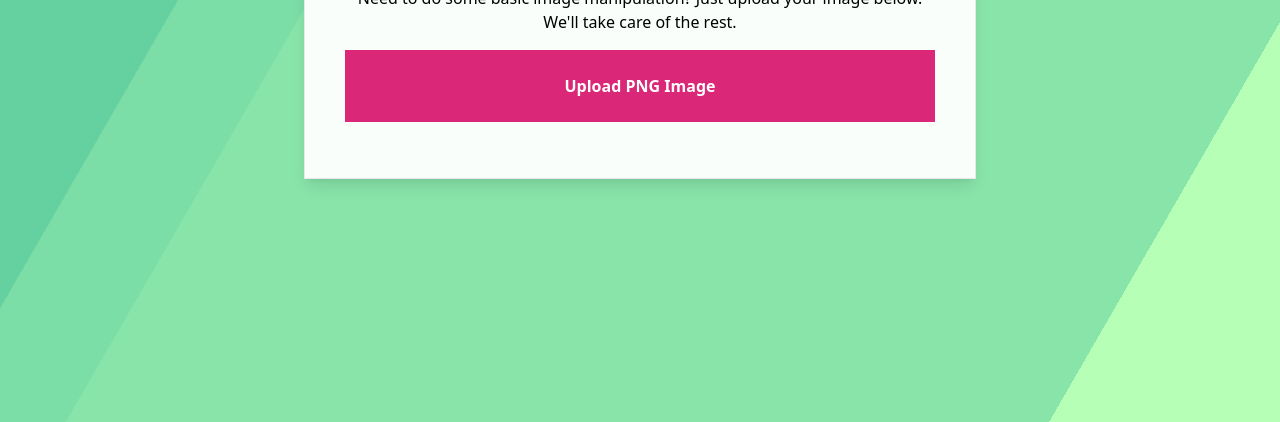
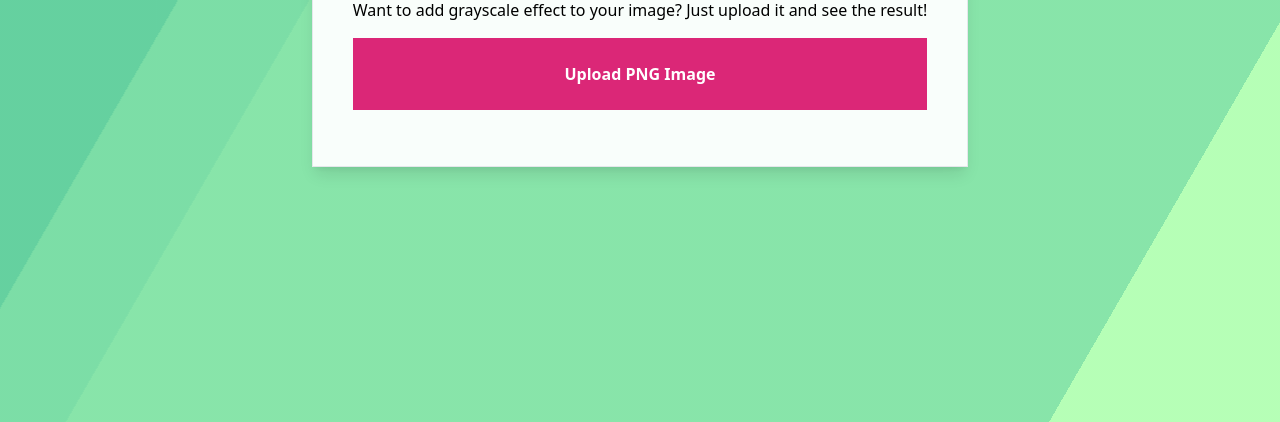
Before and after one commit to krstn177/Image-effects, a website built with webpack: page dist/index.html in a window 1280 px wide. Shown: the part 378-800 px from the top of the page. Built offline with nearby package versions, Linux system fonts and the light colour scheme.

Commit message:
build changes

```diff
--- a/dist/index.html
+++ b/dist/index.html
@@ -23,4 +23,4 @@
         100% {
           transform:translateX(25%);
         }
-      }</style><script defer="defer" src="index.js"></script></head><body><div class="bg fixed inset-y-0 -inset-x-2/4 opacity-50 z-0 bg-gradient-to-r from-yellow-400 to-pink-500"></div><div class="bg fixed inset-y-0 -inset-x-2/4 opacity-50 z-0 bg-gradient-to-r from-yellow-400 to-pink-500"></div><div class="bg fixed inset-y-0 -inset-x-2/4 opacity-50 z-0 bg-gradient-to-r from-yellow-400 to-pink-500"></div><div class="flex items-center justify-center h-screen relative z-100"><div class="bg-white bg-opacity-95 border shadow-lg p-10 text-center max-w-2xl"><h1 class="text-5xl mb-8">Image Effects</h1><p class="mb-4">Need to do some basic image manipulation? Just upload your image below. We'll take care of the rest.</p><label class="bg-pink-600	text-white w-full p-6 block cursor-pointer font-bold mb-4"><input type="file" id="upload" accept=".png" class="hidden"> Upload PNG Image</label> <img id="new-img" class="w-auto mx-auto"></div></div></body></html>
+      }</style><script defer="defer" src="index.js"></script></head><body><div class="bg fixed inset-y-0 -inset-x-2/4 opacity-50 z-0 bg-gradient-to-r from-yellow-400 to-pink-500"></div><div class="bg fixed inset-y-0 -inset-x-2/4 opacity-50 z-0 bg-gradient-to-r from-yellow-400 to-pink-500"></div><div class="bg fixed inset-y-0 -inset-x-2/4 opacity-50 z-0 bg-gradient-to-r from-yellow-400 to-pink-500"></div><div class="flex items-center justify-center h-screen relative z-100"><div class="bg-white bg-opacity-95 border shadow-lg p-10 text-center max-w-2xl"><h1 class="text-5xl mb-8">Image Effects</h1><p class="mb-4">Want to add grayscale effect to your image? Just upload it and see the result!</p><label class="bg-pink-600	text-white w-full p-6 block cursor-pointer font-bold mb-4"><input type="file" id="upload" accept=".png" class="hidden"> Upload PNG Image</label> <img id="new-img" class="w-auto mx-auto"></div></div></body></html>
```
